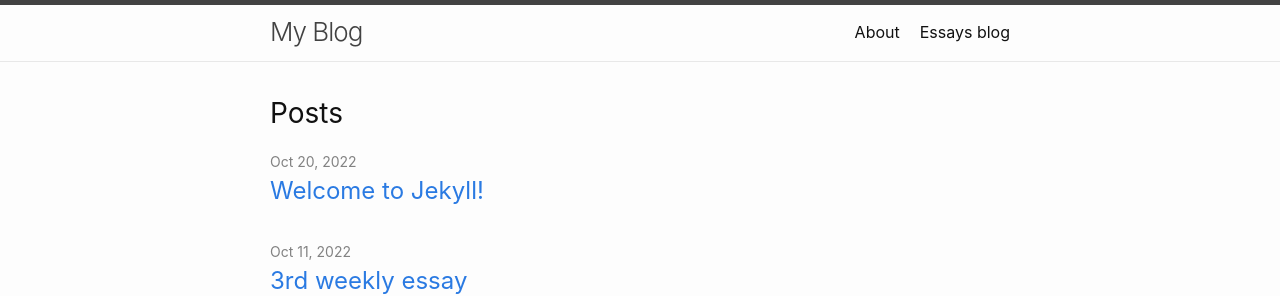
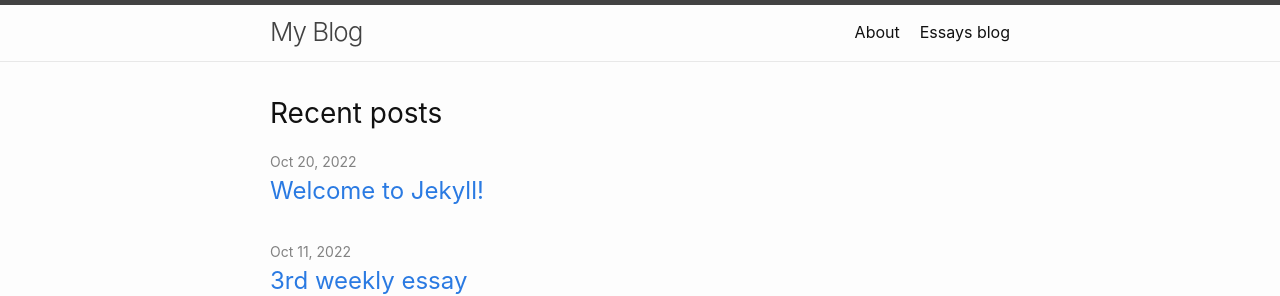
Before and after one commit to EduardoVU/My-Blog, a Jekyll site: the page built from index.markdown, in a window 1280 px wide. Shown: the top 296 px of the page. Built offline with Jekyll 4.4.1, drawn with Linux system fonts in a browser that asks for light colours.

Commit message:
recen posts

```diff
--- a/_layouts/home.html
+++ b/_layouts/home.html
@@ -10,7 +10,7 @@ layout: default
   {{ content }}
 
   {%- if site.posts.size > 0 -%}
-    <h2 class="post-list-heading">{{ page.list_title | default: "Posts" }}</h2>
+    <h2 class="post-list-heading">{{ page.list_title | default: "Recent posts" }}</h2>
     <ul class="post-list">
       {%- for post in site.posts -%}
       <li>
```
